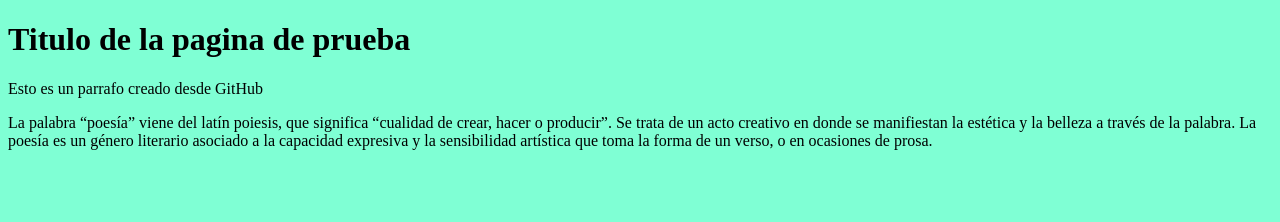
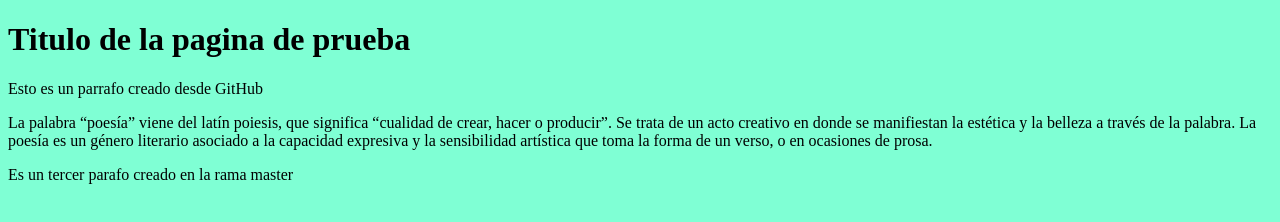
Before and after one commit to edwimeca/CursoGit, a plain HTML site: page index.html in a window 1280 px wide. Drawn offline with Linux system fonts and the light colour scheme; files that its build step writes are made by us from their sources.

Commit message:
3er parrafo add

```diff
--- a/index.html
+++ b/index.html
@@ -11,5 +11,11 @@
     <h1>Titulo de la pagina de prueba</h1>
      <p>Esto es un parrafo creado desde GitHub<p>
     <p>La palabra “poesía” viene del latín poiesis, que significa “cualidad de crear, hacer o producir”. Se trata de un acto creativo en donde se manifiestan la estética y la belleza a través de la palabra. La poesía es un género literario asociado a la capacidad expresiva y la sensibilidad artística que toma la forma de un verso, o en ocasiones de prosa.</p>
+
+
+
+
+
+    <p>Es un tercer parafo creado en la rama master</p>
 </body>
 </html>
```
